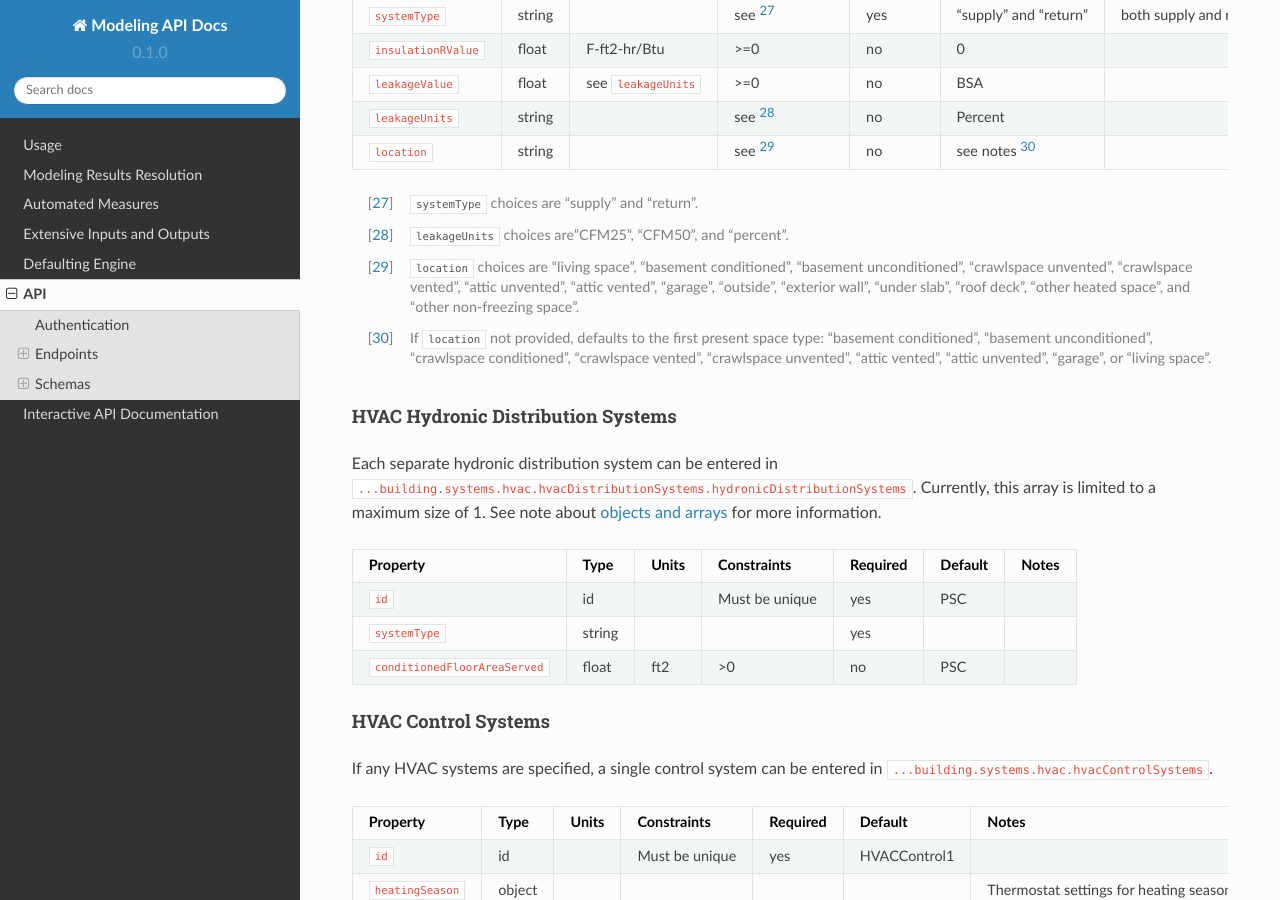
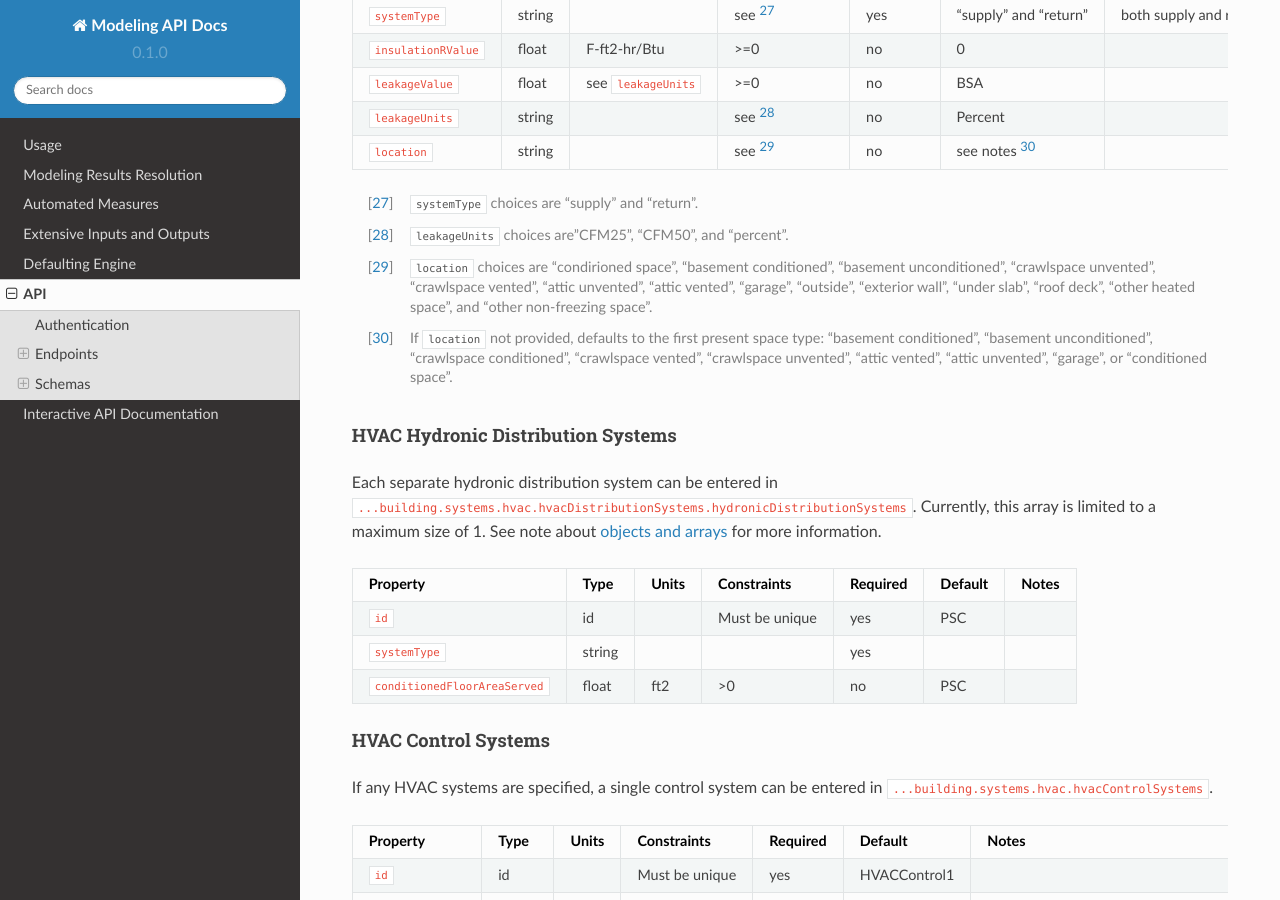
Before and after one commit to RadiantLabs/modeling-api-docs, a Sphinx documentation site: the page built from docs/source/api.rst, in a window 1280 px wide and 900 px high, scrolled down 10714 px. Built offline with Sphinx 7.4.7 and the Read the Docs theme 2.0.0, drawn with Linux system fonts in a browser that asks for light colours; some of the changed text lies outside the part shown.

Commit message:
Change living space to conditioned space
BREAKING CHANGE

```diff
--- a/docs/source/api.rst
+++ b/docs/source/api.rst
@@ -475,8 +475,8 @@
 
 .. [#] ``systemType`` choices are "supply" and "return".
 .. [#] ``leakageUnits`` choices are"CFM25", "CFM50", and "percent".
-.. [#] ``location`` choices are "living space", "basement conditioned", "basement unconditioned", "crawlspace unvented", "crawlspace vented", "attic unvented", "attic vented", "garage", "outside", "exterior wall", "under slab", "roof deck", "other heated space", and "other non-freezing space".
-.. [#] If ``location`` not provided, defaults to the first present space type: "basement conditioned", "basement unconditioned", "crawlspace conditioned", "crawlspace vented", "crawlspace unvented", "attic vented", "attic unvented", "garage", or "living space".
+.. [#] ``location`` choices are "condirioned space", "basement conditioned", "basement unconditioned", "crawlspace unvented", "crawlspace vented", "attic unvented", "attic vented", "garage", "outside", "exterior wall", "under slab", "roof deck", "other heated space", and "other non-freezing space".
+.. [#] If ``location`` not provided, defaults to the first present space type: "basement conditioned", "basement unconditioned", "crawlspace conditioned", "crawlspace vented", "crawlspace unvented", "attic vented", "attic unvented", "garage", or "conditioned space".
 
 HVAC Hydronic Distribution Systems
 ~~~~~~~~~~~~~~~~~~~~~~~~~~~~~~~~~~
@@ -734,12 +734,12 @@
 .. [#] Must reference a defined ``hvacHeatingSystem.id``.
 .. [#] Only required when ``systemType`` is "space-heating boiler with ..."
 .. [#] ``fuel`` choices are "electricity", "natural gas", "fuel oil", "propane", "coal", "wood", and "wood pellets".
-.. [#] ``location`` choices are "living space", "basement conditioned", "basement unconditioned", "crawlspace unvented", "crawlspace vented", "attic unvented", "attic vented", "garage", “other exterior”, “other heated space”, and “other non-freezing space”.
+.. [#] ``location`` choices are "conditioned space", "basement conditioned", "basement unconditioned", "crawlspace unvented", "crawlspace vented", "attic unvented", "attic vented", "garage", “other exterior”, “other heated space”, and “other non-freezing space”.
 .. [#] If ``location`` not provided, defaults to the first present space type:
 
-  IECC zones 1-3, excluding 3A: "garage", "living space"
+  IECC zones 1-3, excluding 3A: "garage", "conditioned space"
 
-  IECC zones 3A, 4-8, unknown: "basement conditioned", "basement unconditioned", "living space"
+  IECC zones 3A, 4-8, unknown: "basement conditioned", "basement unconditioned", "conditioned space"
 
 .. _weather:
 
```
